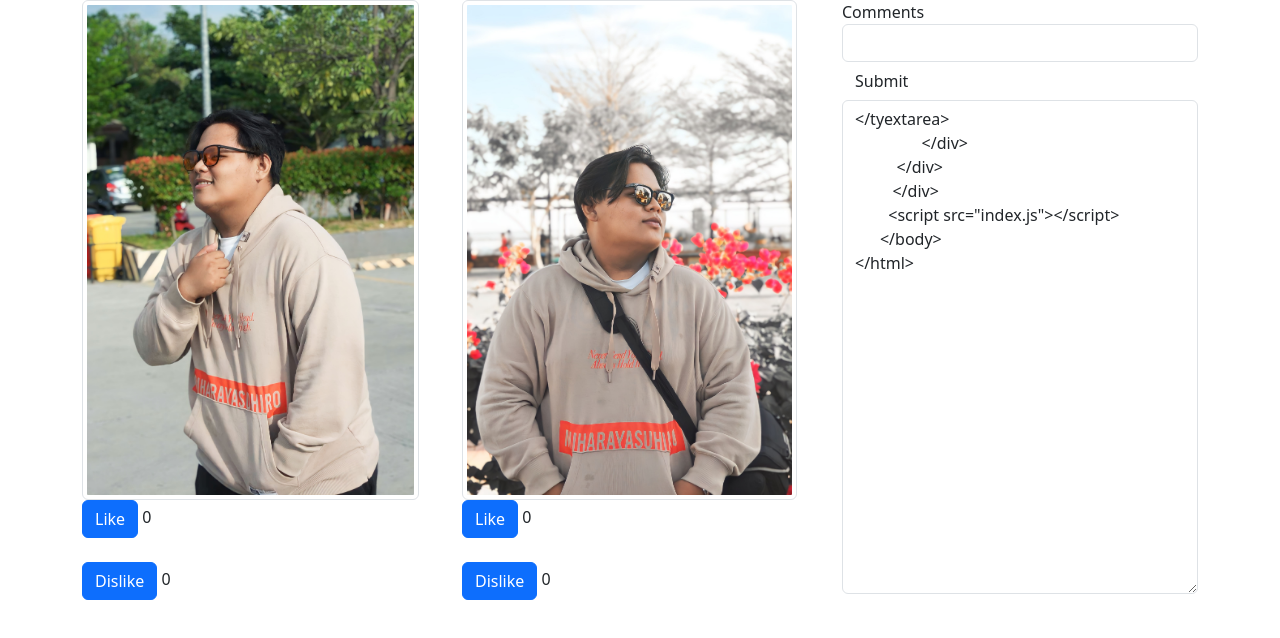
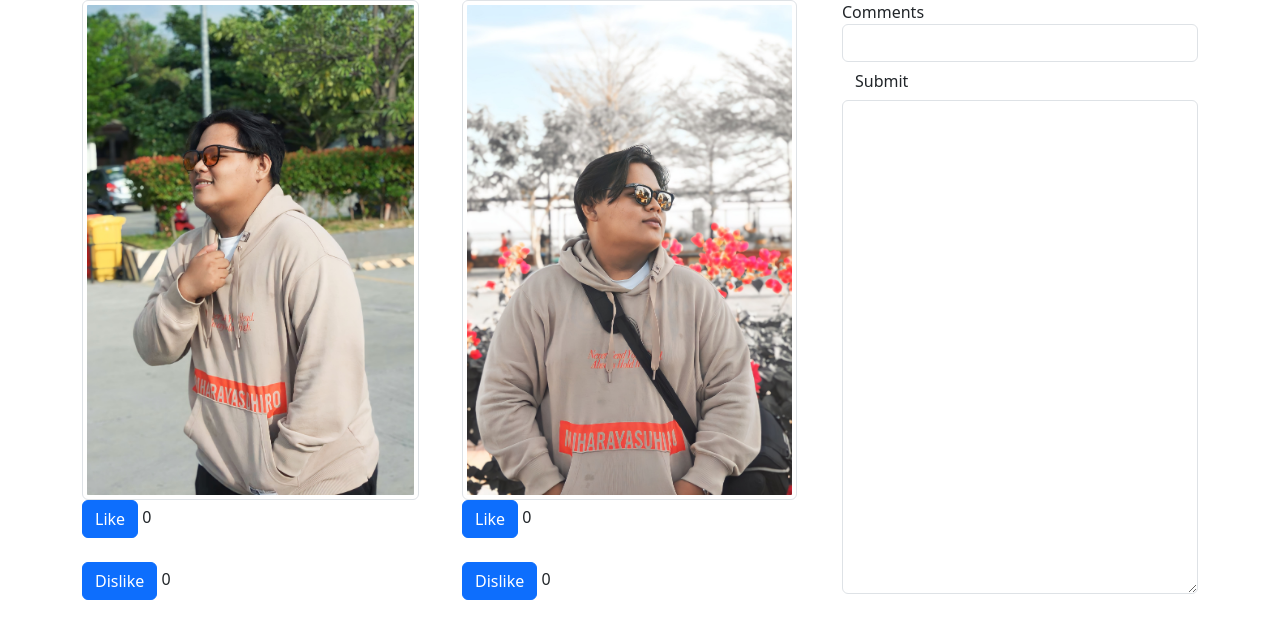
Before and after one commit to StephenNGeronimo/StephenNGeronimo.github.io, a plain HTML site: page index.html in a window 1280 px wide. Drawn offline with nearby package versions, Linux system fonts and the light colour scheme.

Commit message:
Update index.html

```diff
--- a/index.html
+++ b/index.html
@@ -33,7 +33,7 @@
                       Comments<br>
                       <input type="text" class="form-control" id="comment"/>
                       <button class="btn btn-sucess" id="submit">Submit</button>
-                      <textarea class="form-control" id="commentbox" rows="20"></tyextarea>
+                      <textarea class="form-control" id="commentbox" rows="20"></textarea>
                 </div>
           </div>
          </div>
```
